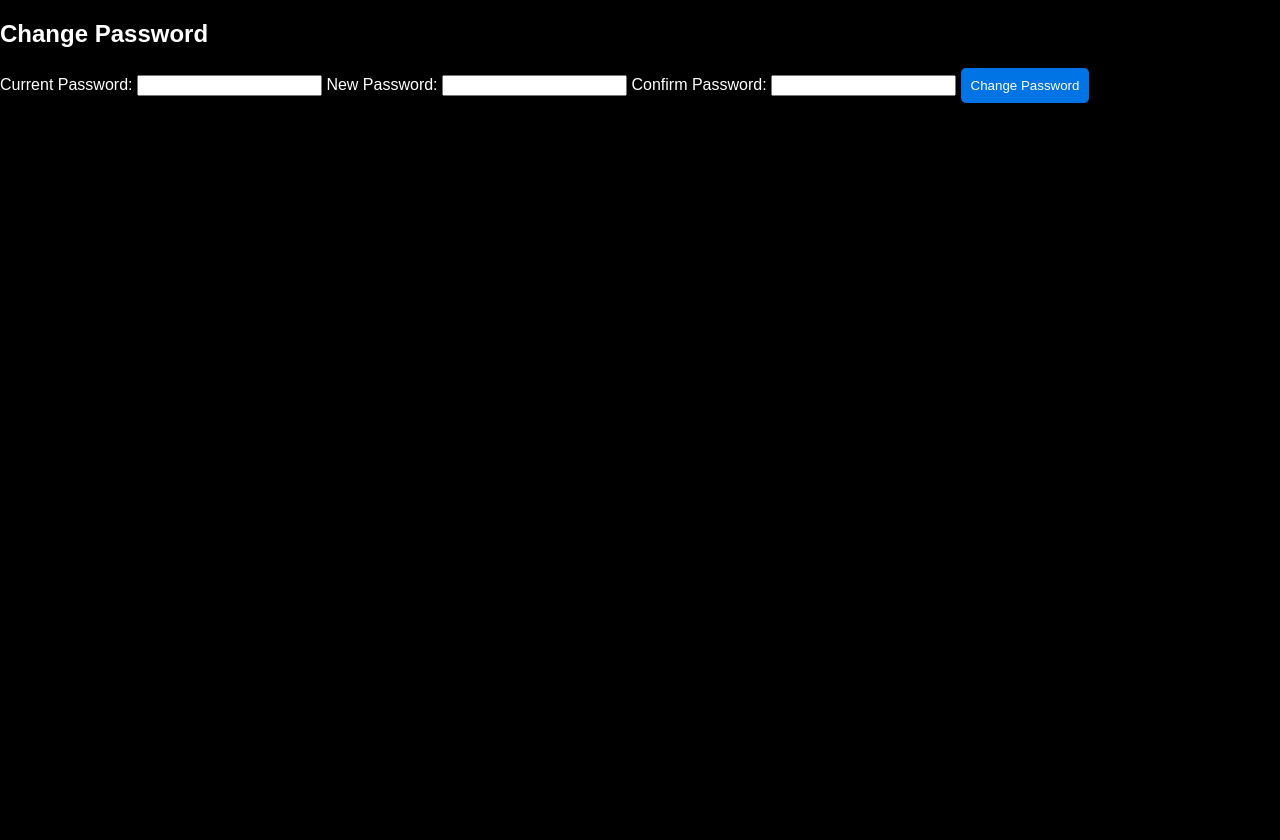
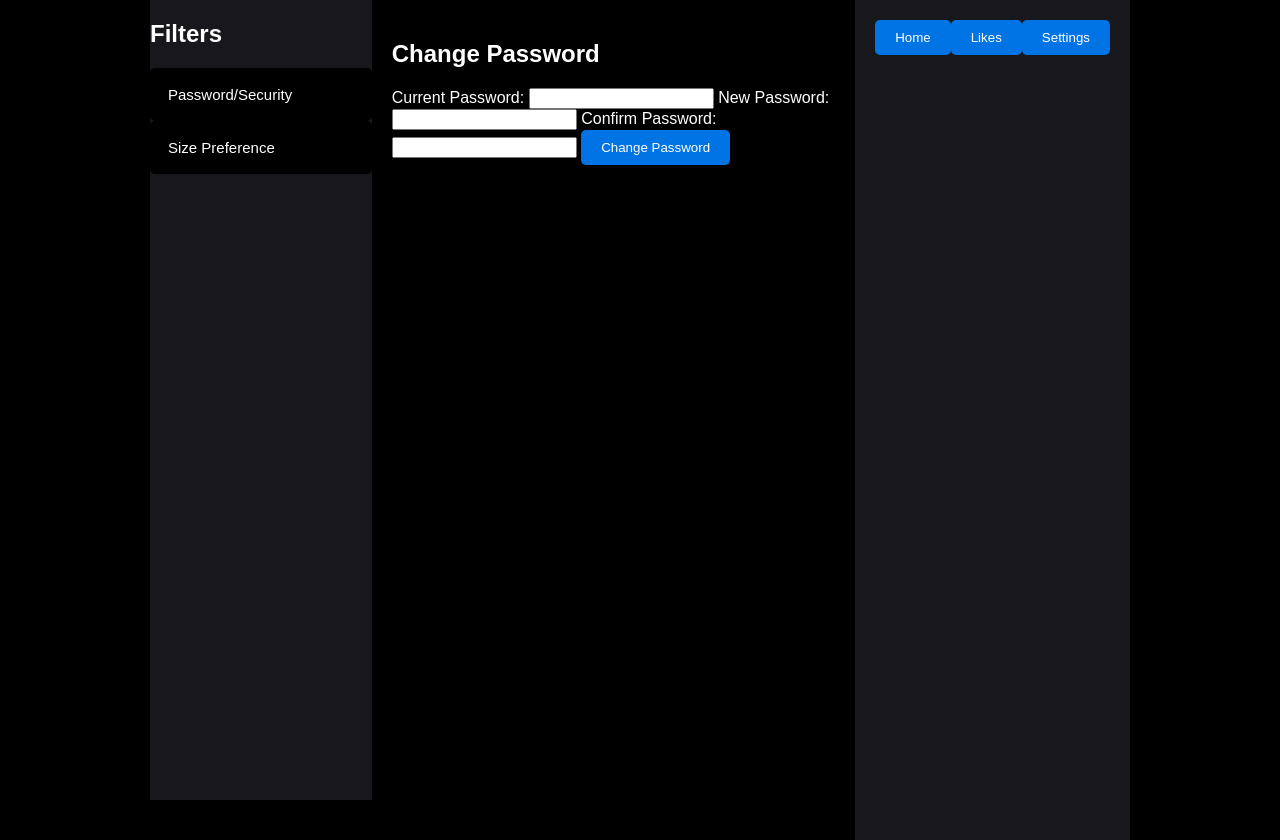
Before and after one commit to KatieOrtiz/FashionGPT, a Flask app: template templates/changePassword.html in a window 1280 px wide. Before the commit the page ends 103 px from the top, so only its background shows below. Run offline with Flask 3, Linux system fonts and the light colour scheme; the template is opened without the code that fills it, so the values that code supplies are empty; some libraries are stand-ins or nearby versions.

Commit message:
Update changePassword.html

```diff
--- a/templates/changePassword.html
+++ b/templates/changePassword.html
@@ -1,21 +1,47 @@
 <!DOCTYPE html>
 <html lang="en">
-  <head>
+
+<head>
     <meta charset="UTF-8" />
     <meta name="viewport" content="width=device-width, initial-scale=1.0" />
-    <link rel="stylesheet" href="static/regstyles.css" />
-    <link
-      rel="stylesheet"
-      href="https://cdnjs.cloudflare.com/ajax/libs/font-awesome/6.3.0/css/all.min.css"
-    />
+    <link rel="stylesheet" href="static/styles.css">
     <script src="static/script.js"></script>
-    <title>Change Password</title>
-  </head>
+    <style>
+        /* Add a class to the labels to target only the ones for dropdowns */
+        label.dropdown-label {
+            display: block;
+            margin-bottom: 5px; /* Optional: Add some spacing between labels and dropdowns */
+        }
 
+        /* Style for the dropdowns */
+        select.menu-dropdown {
+            width: 100%; /* Make the dropdown take 100% width of its container */
+            padding: 8px;
+            box-sizing: border-box; /* Include padding and border in the total width */
+            margin-bottom: 10px; /* Optional: Add some spacing between dropdowns */
+        }
+    </style>
+    <title>Size Preference</title>
+</head>
 
+<body class="three-sections-page">
 
-  <body>
-    <form>
+    <div id="left-section">
+        <h2>Filters</h2>
+        <button class="collapsible">Password/Security</button>
+        <div class="content">
+            <p>Go to Password and Security</p>
+        </div>
+
+        <button class="collapsible">Size Preference</button>
+        <div class="content">
+            <p>Go to Size Preference</p>
+        </div>
+
+    </div>
+
+    <div id="middle-section">
+      <form>
         <h2>Change Password</h2>
         <label for="currentPassword">Current Password:</label>
         <input type="password" id="currentPassword" name="currentPassword" required>
@@ -28,5 +54,14 @@
 
         <button type="submit">Change Password</button>
     </form>
+    </div>
+
+    <div id="right-section">
+        <button class="menu-button">Home</button>
+        <button class="menu-button">Likes</button>
+        <button class="menu-button">Settings</button>
+    </div>
+
 </body>
+
 </html>
```
